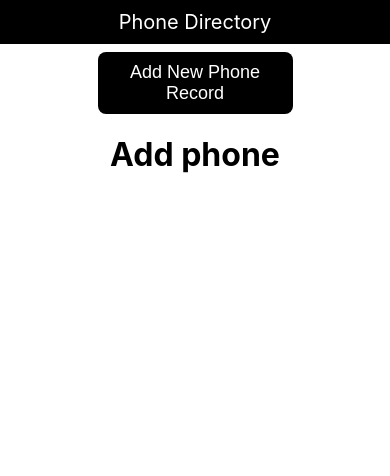
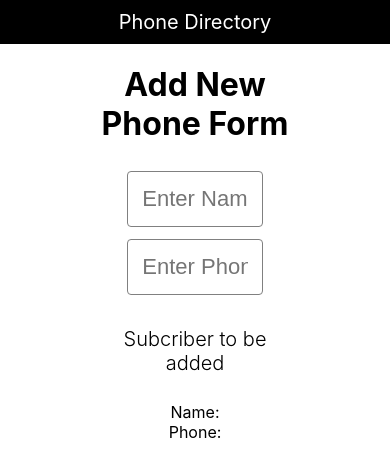
Before and after one commit to akshatbhargava123/phone-directory, a React (Create React App) app: page /add in a window 390 px wide. Shown: the top 476 px of the page. Built offline with nearby package versions, Linux system fonts and the light colour scheme.

Commit message:
developed AddPhone component and fixed route bug

```diff
--- a/src/Routes.js
+++ b/src/Routes.js
@@ -6,7 +6,7 @@ import PhoneDirectory from './containers/PhoneDirectory';
 
 export default () => (
   <div>
-    <Route path="/" component={PhoneDirectory}/>
+    <Route exact path="/" component={PhoneDirectory}/>
     <Route path="/add" component={AddPhone} />
   </div>
 );
--- a/src/containers/AddPhone.js
+++ b/src/containers/AddPhone.js
@@ -1,10 +1,48 @@
 import React, { Component } from 'react'
+import styled from 'styled-components';
+import Input from '../components/Input';
+
+const SubHeading = styled.h4`
+  color: black;
+  font-weight: 300;
+  font-size: 20px;
+`;
+
+
 
 export default class AddPhone extends Component {
+
+  constructor(props) {
+    super(props);
+    this.state = {
+      name: '',
+      phone: ''
+    };
+    this.onInputChange = this.onInputChange.bind(this);
+  }
+
+  onInputChange(e) {
+    this.setState({ [e.target.name]: e.target.value });
+  }
+
   render() {
+    const { name, phone } = this.state;
     return (
       <div>
-        <h1>Add phone</h1>
+        <h1>Add New Phone Form</h1>
+        <Input
+          placeholder="Enter Name"
+          name="name"
+          onChange={this.onInputChange}
+        />
+        <Input
+          placeholder="Enter Phone"
+          name="phone"
+          onChange={this.onInputChange}
+        />
+        <SubHeading>Subcriber to be added</SubHeading>
+        <div>Name: <b>{ name }</b></div>
+        <div>Phone: <b>{ phone }</b></div>
       </div>
     )
   }
```
